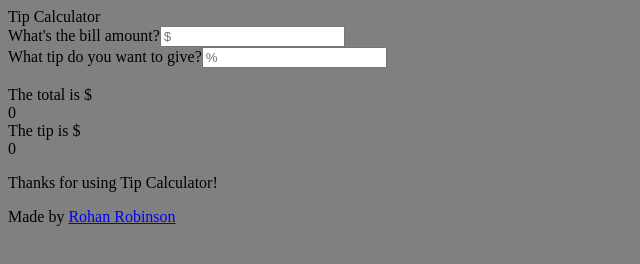
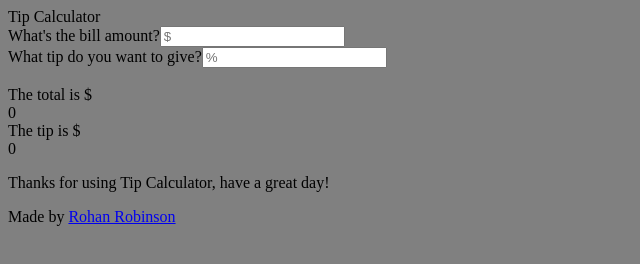
Before and after one commit to rohanrobinson/TipCalculator, a plain HTML site: page index.html in a window 1280 px wide. Shown: the full height of the page, 0-640 px from the left. Drawn offline with Linux system fonts and the light colour scheme.

Commit message:
Second commit for Tip Calculator

```diff
--- a/index.html
+++ b/index.html
@@ -19,7 +19,7 @@
             The tip is $<div id="tipAmount"></div>
 
 
-            <p>Thanks for using Tip Calculator!</p>
+            <p>Thanks for using Tip Calculator, have a great day!</p>
 
             <p>Made by <a href="https://rohanrobinson.github.io" target="_blank">Rohan Robinson</a></p>
 
```
